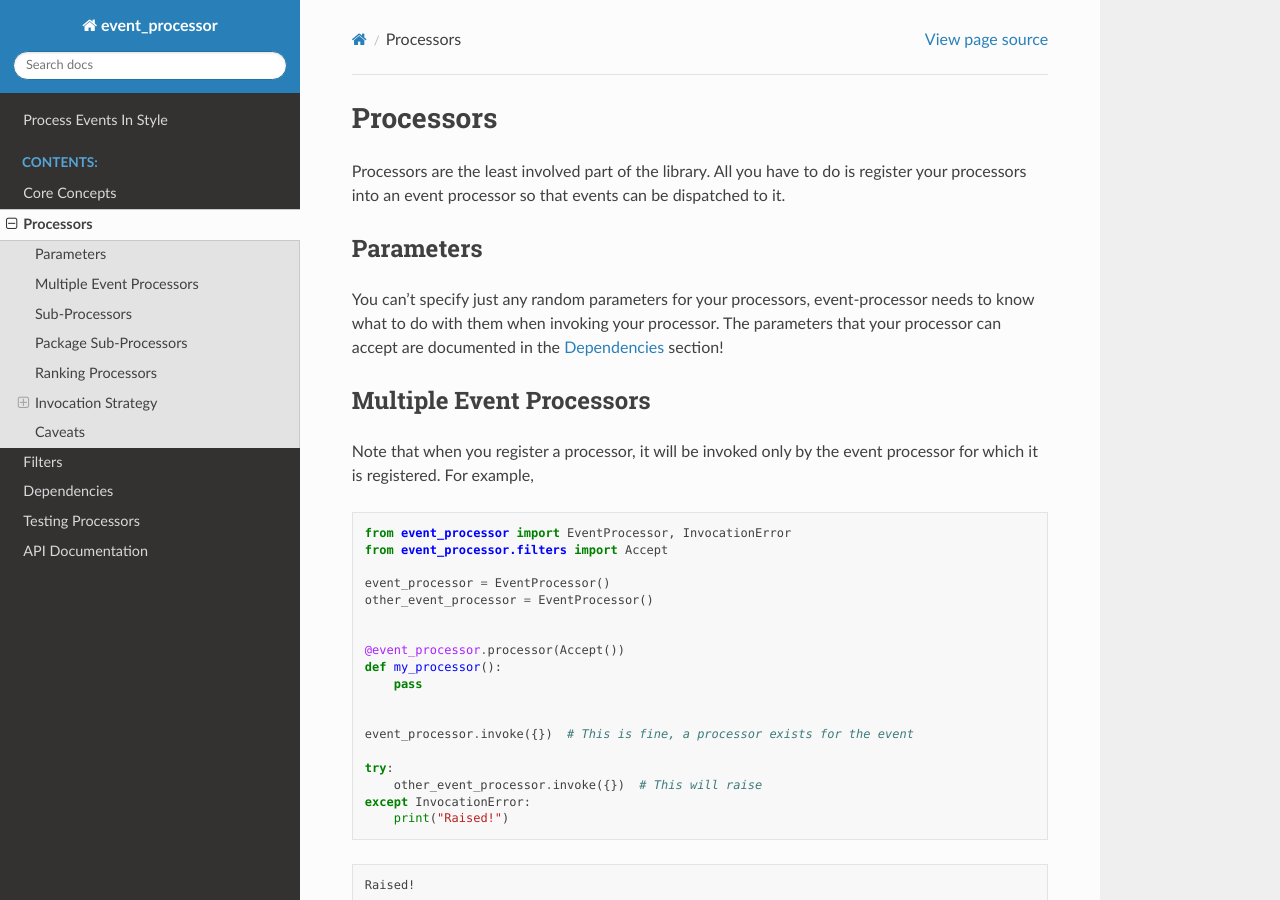
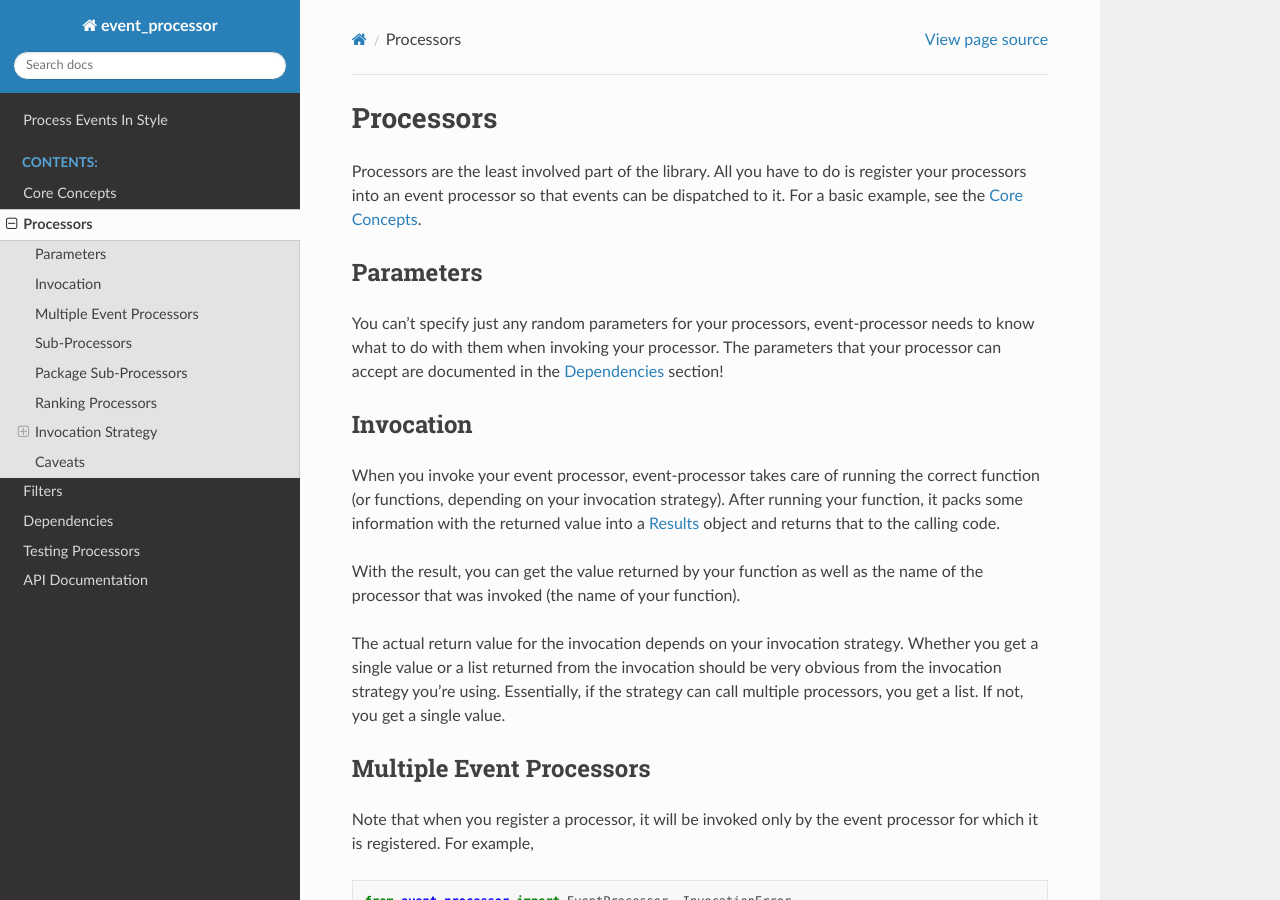
Before and after one commit to marier-nico/event-processor, a Sphinx documentation site: the page built from docs/content/processors.rst, in a window 1280 px wide and 900 px high. Built offline with Sphinx 7.4.7 and the Read the Docs theme 2.0.0, drawn with Linux system fonts in a browser that asks for light colours; the version number could not be read and is left out.

Commit message:
docs(invocation): document processor invocation

```diff
--- a/docs/content/processors.rst
+++ b/docs/content/processors.rst
@@ -4,7 +4,7 @@ Processors
 ==========
 
 Processors are the least involved part of the library. All you have to do is register your processors into an event
-processor so that events can be dispatched to it.
+processor so that events can be dispatched to it. For a basic example, see the :ref:`Core Concepts`.
 
 Parameters
 ----------
@@ -12,6 +12,20 @@ Parameters
 You can't specify just any random parameters for your processors, event-processor needs to know what to do with them
 when invoking your processor. The parameters that your processor can accept are documented in the :ref:`Dependencies`
 section!
+
+Invocation
+----------
+
+When you invoke your event processor, event-processor takes care of running the correct function (or functions,
+depending on your invocation strategy). After running your function, it packs some information with the returned value
+into a :ref:`Results` object and returns that to the calling code.
+
+With the result, you can get the value returned by your function as well as the name of the processor that was invoked
+(the name of your function).
+
+The actual return value for the invocation depends on your invocation strategy. Whether you get a single value or a list
+returned from the invocation should be very obvious from the invocation strategy you're using. Essentially, if the
+strategy can call multiple processors, you get a list. If not, you get a single value.
 
 Multiple Event Processors
 -------------------------
```
Also changed, not shown: docs/content/code.rst (+15 -3 lines).
